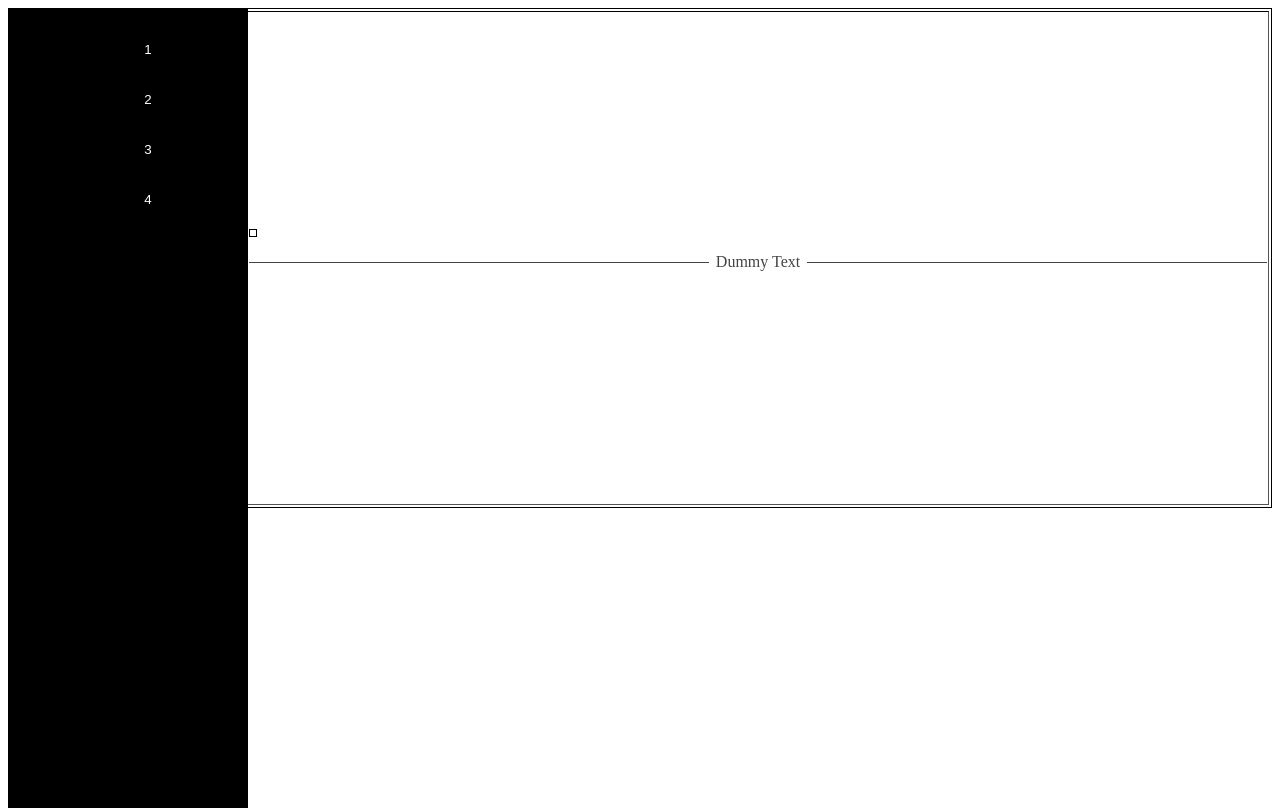
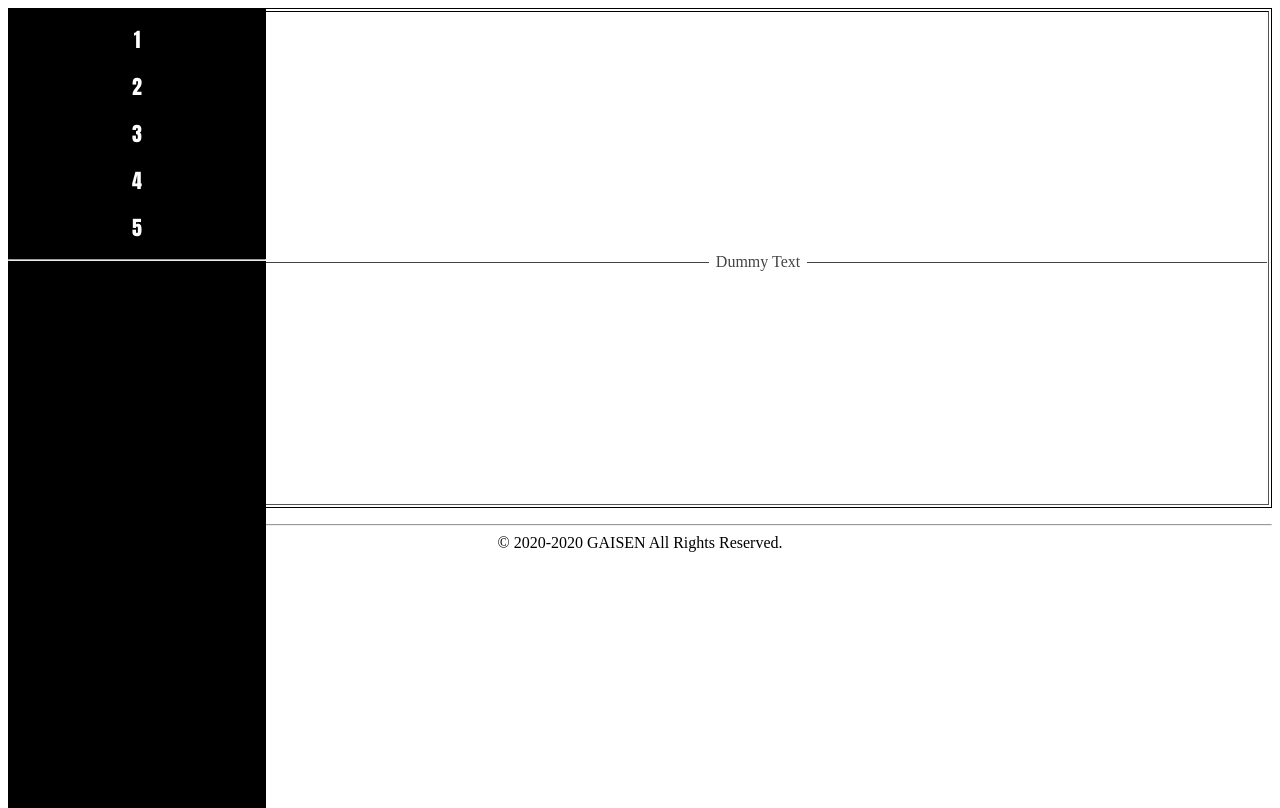
Before and after one commit to garuku19991120/gaisen11111, a PHP site: page / in a window 1280 px wide. Run offline with PHP 8.4, Linux system fonts and the light colour scheme.

Commit message:
各ページを作成した

```diff
--- a/home/index.html
+++ /dev/null
@@ -1,45 +0,0 @@
-<!DOCTYPE html>
-<html lang="en" dir="ltr">
-  <head>
-    <meta http-equiv="refresh" content="1; URL=" />
-    <link rel="stylesheet" href="./scss/master.min.css" />
-    <meta charset="utf-8" />
-    <title>HOME</title>
-  </head>
-  <body>
-    <!-- PHPファイルで管理するつもりなので後々消してPHPを呼び出す感じに変えると思う。-->
-    <div class="manu_btn">
-      <ul>
-        <li>
-          <button class="menu_button"><a href="" class="menu">1</a></button>
-        </li>
-        <li>
-          <button class="menu_button"><a href="" class="menu">2</a></button>
-        </li>
-        <li>
-          <button class="menu_button"><a href="" class="menu">3</a></button>
-        </li>
-        <li>
-          <button class="menu_button"><a href="" class="menu">4</a></button>
-        </li>
-      </ul>
-    </div>
-<!--ここまでmenu_btn-->
-
-<center>
-  <table border="1" class="maincontents_table">
-    <tr>
-      <td class="menu-space"></td>
-      <td>
-        <table>
-          <tr>
-            <td>
-            </td>
-          </tr>
-        </table>
-        <p class="s1">Dummy Text</p>
-      </td>
-    </tr>
-  </table>
-  </body>
-</html>
--- /dev/null
+++ b/home/index.php
@@ -0,0 +1,28 @@
+<!DOCTYPE html>
+<html lang="en" dir="ltr">
+  <head>
+    <meta http-equiv="refresh" content="<?php include('./php/rel.php'); ?>; URL=" />
+    <link rel="stylesheet" href="./scss/master.min.css" />
+    <meta charset="utf-8" />
+    <title>HOME</title>
+  </head>
+  <body>
+    <!-- PHPファイルで管理するつもりなので後々消してPHPを呼び出す感じに変えると思う。-->
+    <?php include('./php/menu_btn.php'); ?>
+<!--ここまでmenu_btn-->
+
+<center>
+  <table border="1" class="maincontents_table">
+    <tr>
+      <td class="menu-space"></td>
+      <td>
+        <table>
+          <tr><td></td></tr>
+        </table>
+        <p class="s1">Dummy Text</p>
+      </td>
+    </tr>
+  </table>
+    <p><?php include('./php/copywrite.php'); ?></p>
+  </body>
+</html>
--- /dev/null
+++ b/home/php/copywrite.php
@@ -0,0 +1,8 @@
+<?php
+echo "<hr>";
+echo '<div class="copywrite">';
+$today = date("Y");
+echo "© 2020-".($today)." GAISEN All Rights Reserved.";
+echo '</div>';
+?>
+<!-- テスト
--- a/home/php/menu_btn.php
+++ b/home/php/menu_btn.php
@@ -1,20 +1,22 @@
 <?php
 echo '
 <div class="manu_btn">
-  <ul>
-    <li>
-      <button class="menu_button"><a href="" class="menu">1</a></button>
-    </li>
-    <li>
-      <button class="menu_button"><a href="" class="menu">2</a></button>
-    </li>
-    <li>
-      <button class="menu_button"><a href="" class="menu">3</a></button>
-    </li>
-    <li>
-      <button class="menu_button"><a href="" class="menu">4</a></button>
-    </li>
-  </ul>
+<p><a href="index.php" class="menu">1</a></p>
+<p><a href="profile.php" class="menu">2</a></p>
+<p><a href="gallery.php" class="menu">3</a></p>
+<p><a href="works.php" class="menu">4</a></p>
+<p><a href="contact.php" class="menu">5</a></p>
+  ';
+  ?>
+<?php
+echo "<hr>";
+echo '<div class="copywrite">';
+$today = date("Y");
+echo "© 2020-".($today)." GAISEN All Rights Reserved.";
+echo '</div>';
+?>
+  <?php
+  echo'
 </div>
 
 
--- /dev/null
+++ b/home/php/rel.php
@@ -0,0 +1,3 @@
+<?php
+echo'5';
+?>
--- a/home/scss/master.min.css
+++ b/home/scss/master.min.css
@@ -1 +1 @@
-body{background-color:#fff;text-align:center}ul{list-style:none}.manu_btn{text-align:center;height:100%;background-color:#000000;position:absolute}.menu_button{background-color:#000000;border:0px solid #b1b1b1;width:200px;height:50px}.menu_button.menu_button:hover{opacity:0.5}.menu_button a{text-decoration:none;color:#fff}table{border:1px solid #000}.maincontents_table{width:100%;height:500px}.s1{color:#444;font-size:16px;display:flex;align-items:center}.s1:before,.s1:after{content:"";flex-grow:1;height:1px;background:#444;display:block}.s1:before{margin-right:.4em}.s1:after{margin-left:.4em}.menu-space{width:230px !important}
+body{background-color:#fff;text-align:center}.manu_btn{font-family:impact;text-align:center;height:100%;background-color:#000;position:absolute}.menu{font-family:impact;text-decoration:none;color:#fff;font-size:20px}table{border:1px solid #000}.maincontents_table{width:100%;height:500px}.s1{color:#444;font-size:16px;display:flex;align-items:center}.s1:before,.s1:after{content:"";flex-grow:1;height:1px;background:#444;display:block}.s1:before{margin-right:0.4em}.s1:after{margin-left:0.4em}.menu-space{width:230px !important}
--- a/home/scss/master.scss
+++ b/home/scss/master.scss
@@ -1,44 +1,41 @@
+$main_color: rgb(255, 255, 255);
+$sub_color: rgb(0, 0, 0);
+$font: impact;
+
 body {
-  background-color: rgb(255, 255, 255);
+  background-color: $main_color;
   text-align: center;
 }
-ul {
-  list-style: none;
-}
-.manu_btn{
+.manu_btn {
+  font-family: impact;
   text-align: center;
   height: 100%;
-  background-color: #000000;
+  background-color: $sub_color;
   position: absolute;
 }
-.menu_button{
-  background-color: #000000;
-  border: 0px solid rgb(177, 177, 177);
-  width: 200px;
-  height: 50px;
-  &.menu_button:hover{
-    opacity: 0.5;
-
+.menu {
+  //メニューボタンは英語のみ
+  font-family: $font;
+  text-decoration: none;
+  color: $main_color;
+  font-size: 20px;
 }
-  a{
-    text-decoration: none;
-    color: rgb(255, 255, 255);
+table {
+  border: 1px solid $sub_color;
 }
-}
-table{
-  border: 1px solid rgb(0, 0, 0);
-}
-.maincontents_table{
+.maincontents_table {
   width: 100%;
   height: 500px;
 }
-.s1 {//pタグにs1というクラスを使うことで横に線を引く命令を与える
+.s1 {
+  //pタグにs1というクラスを使うことで横に線を引く命令を与える
   color: #444;
   font-size: 16px;
   display: flex;
   align-items: center;
 }
-.s1:before, .s1:after {
+.s1:before,
+.s1:after {
   content: "";
   flex-grow: 1;
   height: 1px;
@@ -46,11 +43,11 @@ table{
   display: block;
 }
 .s1:before {
-	margin-right: .4em;
+  margin-right: 0.4em;
 }
 .s1:after {
-	margin-left: .4em;
+  margin-left: 0.4em;
 }
-.menu-space{
-  width:230px !important;
+.menu-space {
+  width: 230px !important;
 }
```
Also changed, not shown: home/contact.php (added, +28 -0 lines), home/gallery.php (added, +28 -0 lines), home/profile.php (added, +28 -0 lines), home/works.php (added, +30 -0 lines). Lines whose indentation alone changed are shown as unchanged.
